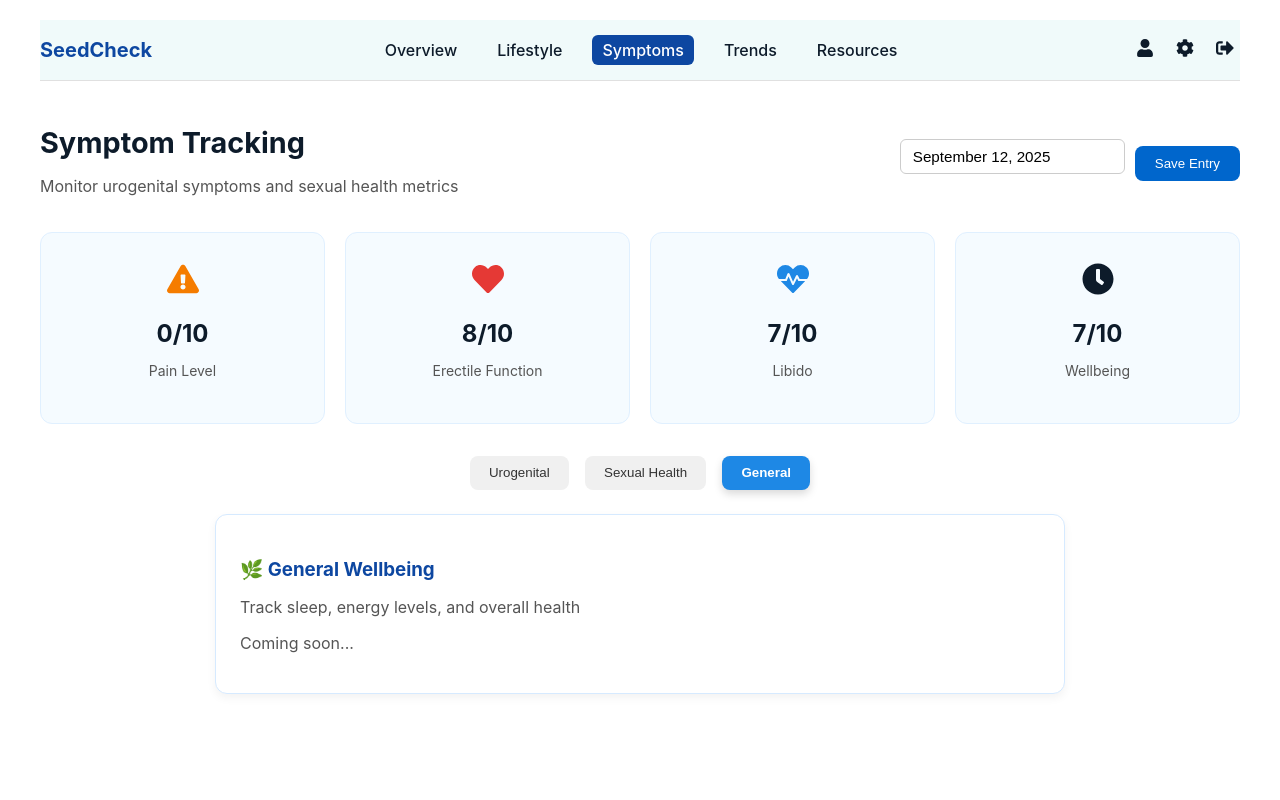
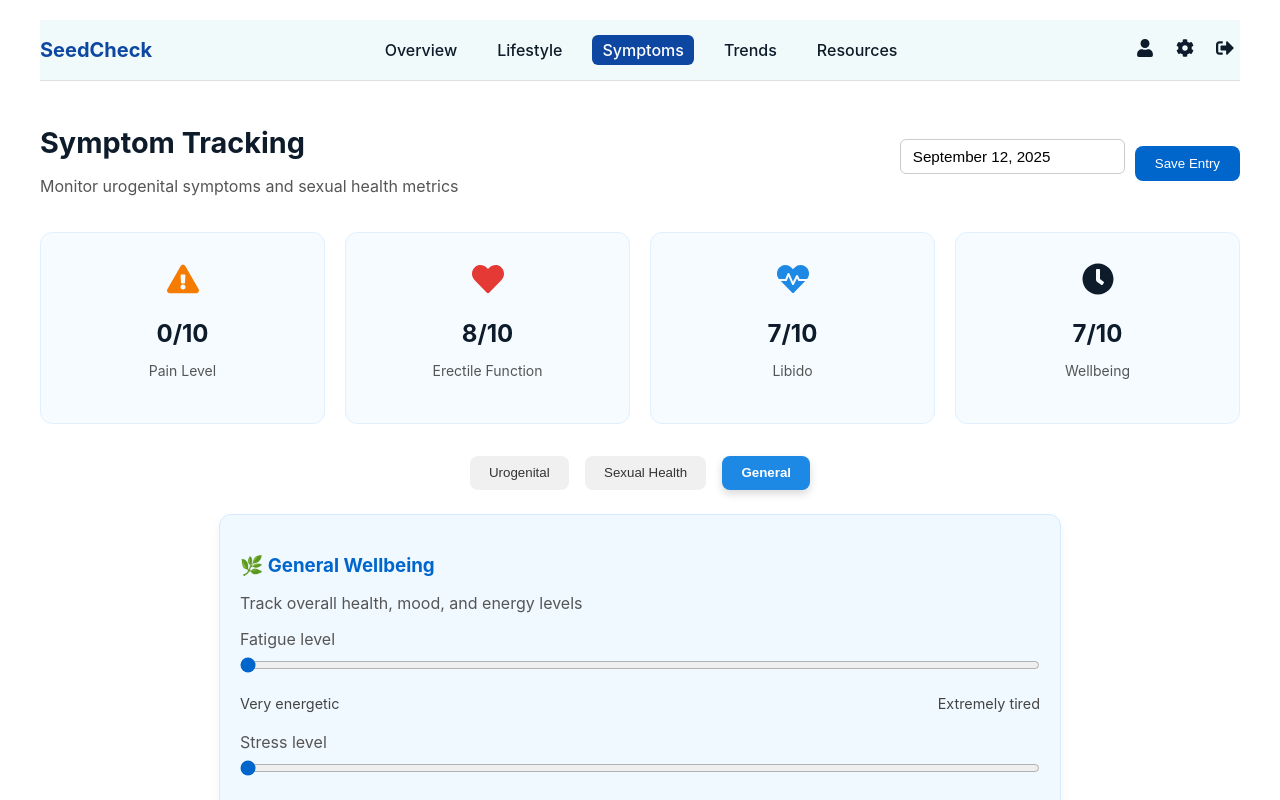
Before and after one commit to CrissyDev/SeedCheck, a React (Vite) app: page /symptoms in a window 1280 px wide. Both pictures are taken after a click on the button "General". Shown: the top 800 px of the page. Built offline with nearby package versions, Linux system fonts and the light colour scheme.

Commit message:
symptoms done

```diff
--- a/src/components/Symptoms.jsx
+++ b/src/components/Symptoms.jsx
@@ -49,6 +49,13 @@ function Symptoms() {
   const [sexualPain, setSexualPain] = useState(0);
   const [contraceptionUsed, setContraceptionUsed] = useState(false);
   const [sexualNotes, setSexualNotes] = useState("");
+
+  // General Wellbeing states
+  const [fatigue, setFatigue] = useState(0);
+  const [stress, setStress] = useState(0);
+  const [mood, setMood] = useState(5);
+  const [overallWellbeing, setOverallWellbeing] = useState(5);
+  const [generalNotes, setGeneralNotes] = useState("");
 
   const handleSave = () => {
     alert(`✅ Symptoms saved for ${selectedDate.toDateString()}`);
@@ -396,12 +403,88 @@ function Symptoms() {
         )}
 
         {activeTab === "general" && (
-          <div className="form-container">
+          <div className="form-container general-tab">
             <h3>🌿 General Wellbeing</h3>
-            <p>Track sleep, energy levels, and overall health</p>
-            <p className="placeholder">Coming soon...</p>
+            <p>Track overall health, mood, and energy levels</p>
+
+            {/* Fatigue */}
+            <div className="range-group">
+              <label>Fatigue level</label>
+              <input
+                type="range"
+                min="0"
+                max="10"
+                value={fatigue}
+                onChange={(e) => setFatigue(e.target.value)}
+              />
+              <p className="range-labels">
+                <span>Very energetic</span>
+                <span>Extremely tired</span>
+              </p>
+            </div>
+
+            {/* Stress */}
+            <div className="range-group">
+              <label>Stress level</label>
+              <input
+                type="range"
+                min="0"
+                max="10"
+                value={stress}
+                onChange={(e) => setStress(e.target.value)}
+              />
+              <p className="range-labels">
+                <span>Very relaxed</span>
+                <span>Extremely stressed</span>
+              </p>
+            </div>
+
+            {/* Mood */}
+            <div className="range-group">
+              <label>Mood</label>
+              <input
+                type="range"
+                min="0"
+                max="10"
+                value={mood}
+                onChange={(e) => setMood(e.target.value)}
+              />
+              <p className="range-labels">
+                <span>Very low</span>
+                <span>Excellent</span>
+              </p>
+            </div>
+
+            {/* Overall Wellbeing */}
+            <div className="range-group">
+              <label>Overall wellbeing</label>
+              <input
+                type="range"
+                min="0"
+                max="10"
+                value={overallWellbeing}
+                onChange={(e) => setOverallWellbeing(e.target.value)}
+              />
+              <p className="range-labels">
+                <span>Very poor</span>
+                <span>Excellent</span>
+              </p>
+            </div>
+
+            {/* Notes */}
+            <h4>Additional Notes</h4>
+            <textarea
+              placeholder="Describe any symptoms, patterns, or concerns you’ve noticed..."
+              value={generalNotes}
+              onChange={(e) => setGeneralNotes(e.target.value)}
+            />
+
+            <button className="save-btn" onClick={handleSave}>
+              Save Wellbeing Entry
+            </button>
           </div>
         )}
+
       </div>
     </div>
   );
```
